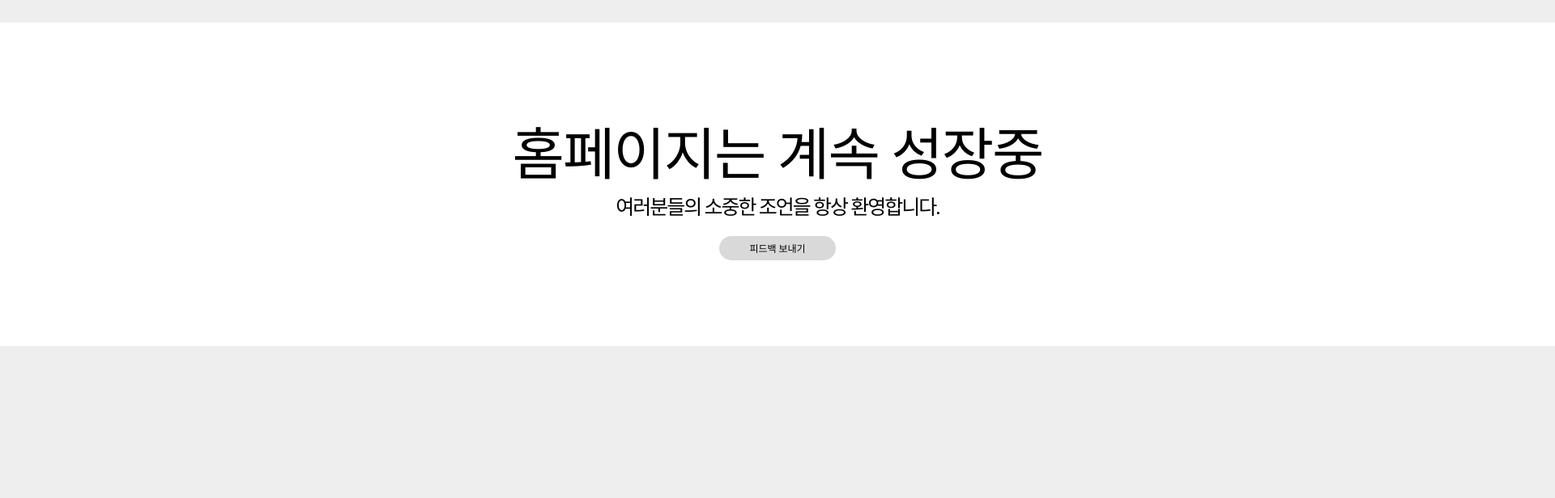
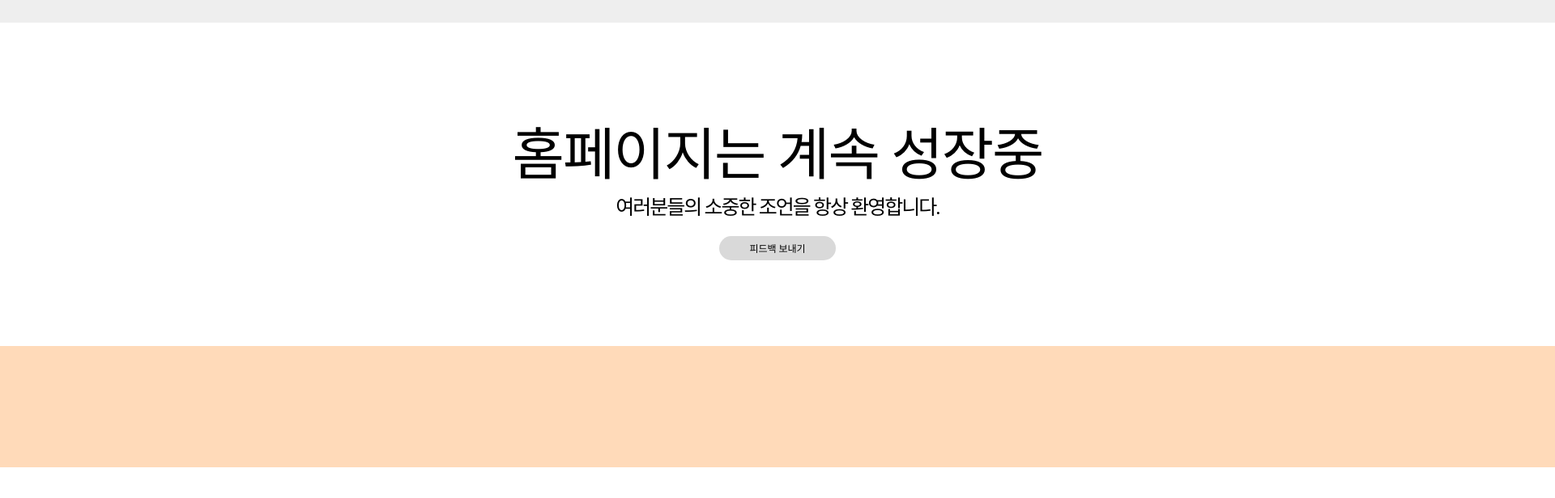
Before and after one commit to Anchovia/HamstoryWebProject, a React (Create React App) app: page / in a window 1280 px wide. Shown: the part 2492-3108 px from the top of the page at 81% size, 1920 px wide, since content can reach past the window. After the commit the page ends 3070 px from the top, so only its background shows below. Built offline with nearby package versions, Linux system fonts and the light colour scheme; a web font is replaced by a local one.

Commit message:
css display 정렬 및 css 및 자바스크립트 연계 효과 추가

```diff
--- a/src/component/mainIndex/Bottom.js
+++ b/src/component/mainIndex/Bottom.js
@@ -2,6 +2,7 @@ import styles from "./Bottom.module.css"
 
 export default function Bottom(){
     return (
-        <div className={styles.bottom}/>
+        <div className={styles.bottom}>
+        </div>
     );
 }
--- a/src/component/mainIndex/Bottom.module.css
+++ b/src/component/mainIndex/Bottom.module.css
@@ -1,9 +1,6 @@
 .bottom{
-    width: 1920;
-    height: 100;
-    margin-top: 100px;
-    display: flex;
-    flex-direction: column;
-    justify-content: center;
-    align-items: center;
+    display: block;
+    width: 1920px;
+    height: 150px;
+    background-color: #ffdab9;
 }
--- a/src/component/mainIndex/IndexCommunity.js
+++ b/src/component/mainIndex/IndexCommunity.js
@@ -3,11 +3,11 @@ import styles from "./IndexCommunity.module.css";
 import pictureCommunity from '../../images/picture/image_picture_community.png'
 import iconCommunity from '../../images/icon/image_icon_index_community.png'
 
-export default function IndexCommunity(){
+export default function IndexCommunity({position}){
     return (
         <div className={styles.indexCommunity}>
             <img src={pictureCommunity} alt="PictureCommunity" className={styles.indexCommunityPicture}/>
-            <div className={styles.indexCommunityContents}>
+            <div className={position >= 200 && position <= 1515 ? styles.indexCommunityContentsYesAnimation : styles.indexCommunityContentsNoAnimation}>
                 <div className={styles.indexGenre}>
                     <img src={iconCommunity} alt="IconCommunity"/>
                     <span className={styles.genreTitle}>커뮤니티</span>
--- a/src/component/mainIndex/IndexCommunity.module.css
+++ b/src/component/mainIndex/IndexCommunity.module.css
@@ -2,14 +2,32 @@
     width: 1280px;
     height: 620px;
     padding-top: 100px;
-    margin: auto;
     display: flex;
     justify-content: left;
     align-items: center;
-
 }
 
-.indexCommunityContents{
+.indexCommunityContentsYesAnimation{
+    text-align: left;
+    margin-left: 40px;
+    animation-name: indexCommunityContentsAnimation;
+    animation-duration: 1s;
+    animation-iteration-count: 1;
+}
+
+@keyframes indexCommunityContentsAnimation{
+    from{
+        opacity: 0;
+        transform: translateX(20px);
+    }
+
+    to{
+        opacity: 3;
+        transform: none;
+    }
+}
+
+.indexCommunityContentsNoAnimation{
     text-align: left;
     margin-left: 40px;
 }
--- a/src/component/mainIndex/IndexWiki.js
+++ b/src/component/mainIndex/IndexWiki.js
@@ -3,10 +3,10 @@ import styles from "./IndexWiki.module.css";
 import pictureWiki from '../../images/picture/image_picture_wiki.png'
 import iconWiki from '../../images/icon/image_icon_index_wiki.png'
 
-export default function IndexWiki(){
+export default function IndexWiki({position}){
     return (
         <div className={styles.indexWiki}>
-            <span className={styles.indexWikiContents}>
+            <span className={position >= 900 && position <= 2225 ? styles.indexWikiContentsYesAnimation : styles.indexWikiContentsNoAnimation}>
                 <div className={styles.indexGenre}>
                     <span className={styles.genreTitle}>위키</span>
                     <img src={iconWiki} alt="IconWiki"/>
--- a/src/component/mainIndex/IndexWiki.module.css
+++ b/src/component/mainIndex/IndexWiki.module.css
@@ -2,13 +2,32 @@
     width: 1280px;
     height: 620px;
     padding-top: 100px;
-    margin: auto;
     display: flex;
     justify-content: right;
     align-items: center;
 }
 
-.indexWikiContents{
+.indexWikiContentsYesAnimation{
+    text-align: right;
+    margin-right: 40px;
+    animation-name: indexWikiContentsAnimation;
+    animation-duration: 1s;
+    animation-iteration-count: 1;
+}
+
+@keyframes indexWikiContentsAnimation{
+    from{
+        opacity: 0;
+        transform: translateX(-20px);
+    }
+
+    to{
+        opacity: 3;
+        transform: none;
+    }
+}
+
+.indexWikiContentsNoAnimation{
     text-align: right;
     margin-right: 40px;
 }
--- a/src/component/mainIndex/MainIndex.js
+++ b/src/component/mainIndex/MainIndex.js
@@ -23,10 +23,10 @@ export default function MainIndex(){
 
     return (
         <div className={styles.main}>
-            <MainTitle position={position}/>
-            <IndexCommunity/>
-            <IndexWiki/>
-            <SendToFeedback/>
+            <MainTitle/>
+            <IndexCommunity position={position}/>
+            <IndexWiki position={position}/>
+            <SendToFeedback position={position}/>
             <Bottom/>
         </div>
     );
--- a/src/component/mainIndex/MainIndex.module.css
+++ b/src/component/mainIndex/MainIndex.module.css
@@ -1,5 +1,8 @@
 .main{
     width: 1920px;
-    height: 3120px;
+    height: 3070px;
+    display: flex;
+    align-items: center;
+    flex-direction: column;
     background-color: #EEEEEE;
 }
--- a/src/component/mainIndex/MainTitle.module.css
+++ b/src/component/mainIndex/MainTitle.module.css
@@ -1,5 +1,5 @@
 .mainTitle{
-    position: relative;
+    display: block;
     width: 1920px;
     height: 880px;
     padding-top: 100px;
--- a/src/component/mainIndex/SendToFeedback.js
+++ b/src/component/mainIndex/SendToFeedback.js
@@ -1,8 +1,11 @@
 import styles from "./SendToFeedback.module.css";
 
-export default function SendToFeedback(){
+export default function SendToFeedback({position}){
+    console.log(position);
     return (
-        <div className={styles.sendToFeedback}>
+        <div className={styles.sendToFeedback} style={{
+            width: 1280 + (position - 1520) * 1.5
+        }}>
             <div className={styles.title}>홈페이지는 계속 성장중</div>
             <div className={styles.contents}>여러분들의 소중한 조언을 항상 환영합니다.</div>
             <button className={styles.button}>피드백 보내기</button>
--- a/src/component/mainIndex/SendToFeedback.module.css
+++ b/src/component/mainIndex/SendToFeedback.module.css
@@ -1,12 +1,12 @@
 .sendToFeedback{
-    width: 1920px;
-    height: 400px;
+    display: block;
     margin-top: 100px;
     display: flex;
     flex-direction: column;
     justify-content: center;
     align-items: center;
     background-color: #FFFFFF;
+    height: 400px;
 }
 
 .title{
```
